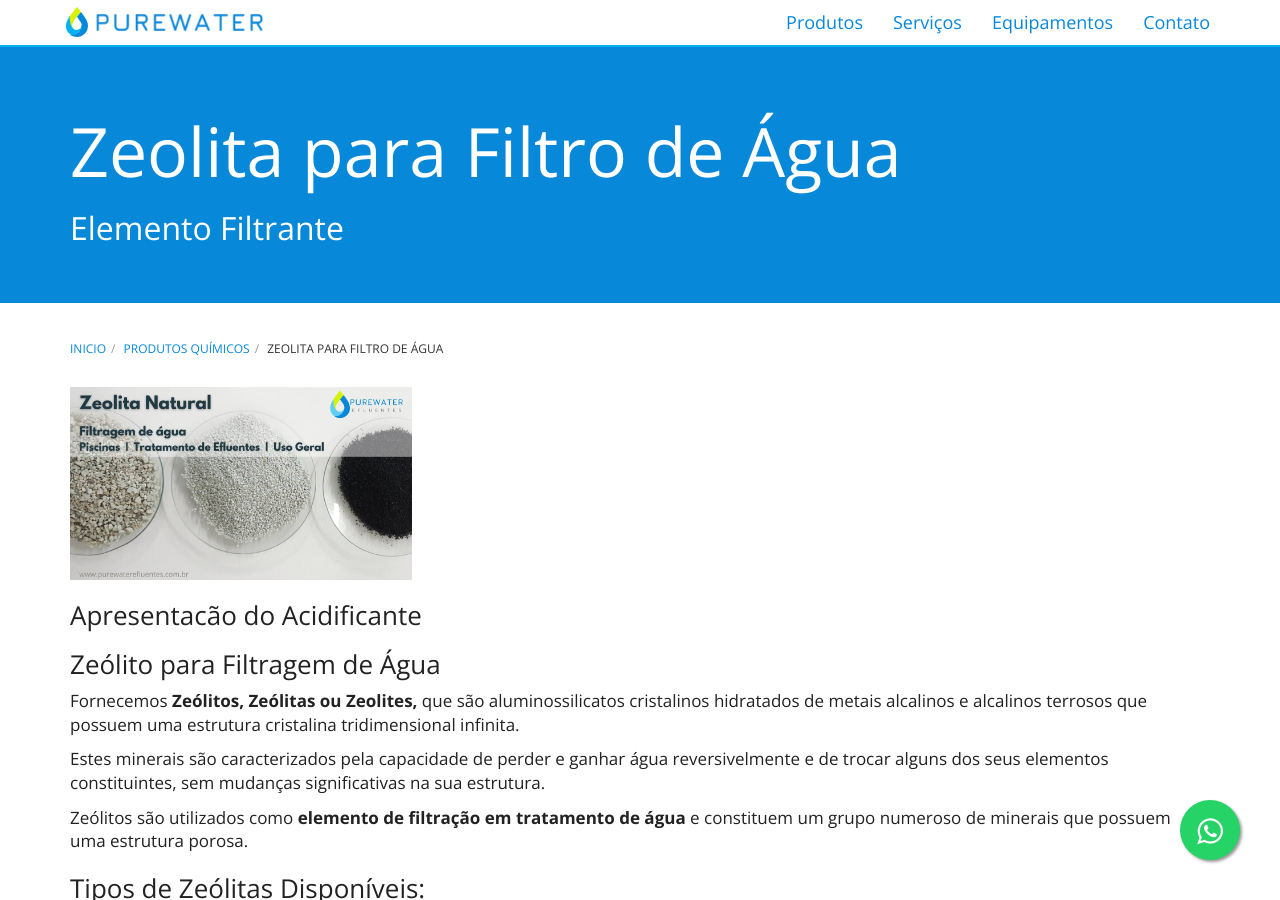
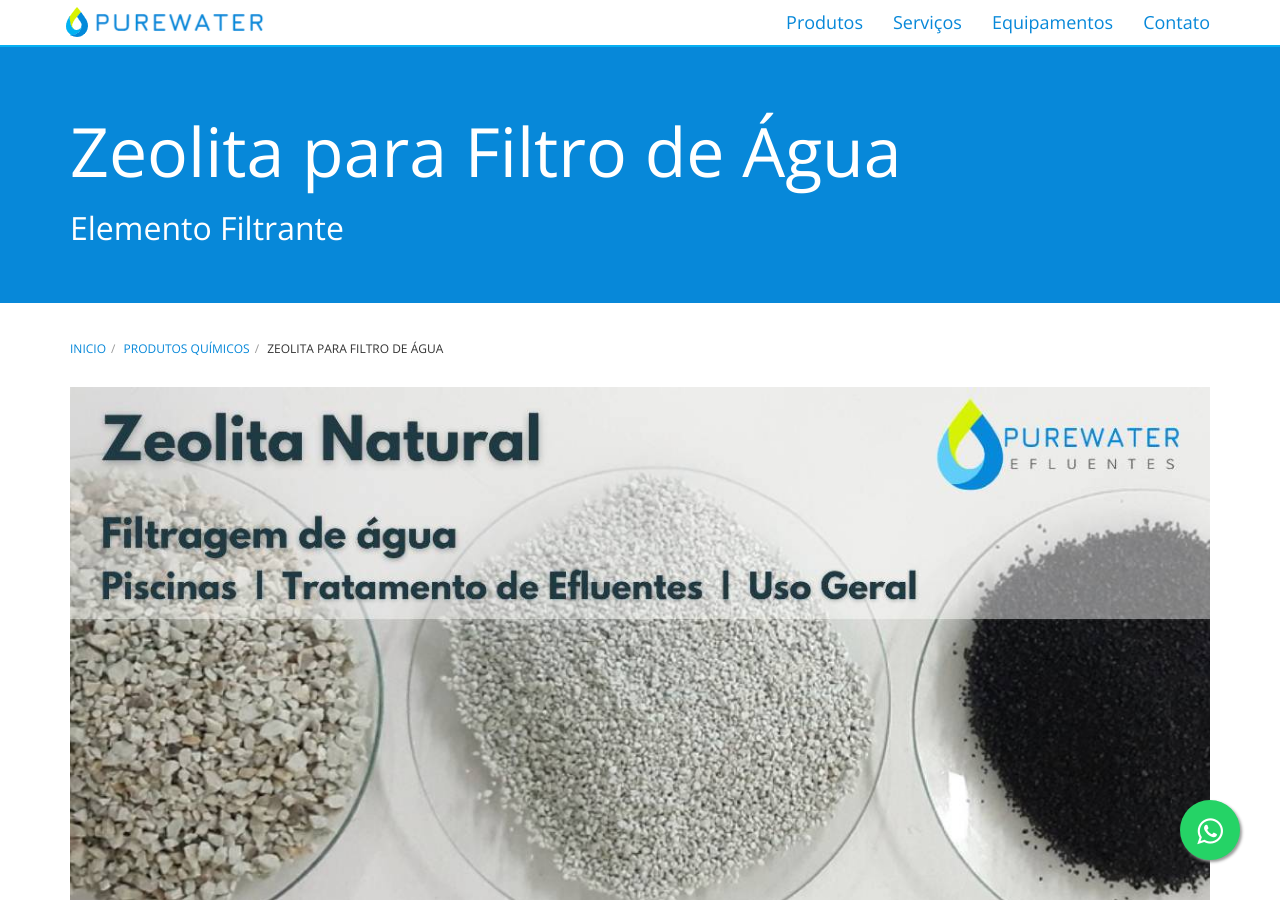
Before and after one commit to purewaterefluentes/purewaterefluentes.github.io, a Jekyll site: the page built from produtos/zeolita-para-filtro-de-agua.md, in a window 1280 px wide and 900 px high. Built offline with Jekyll 4.4.1, drawn with Linux system fonts in a browser that asks for light colours; nearby versions of some CDN libraries; library files that are not in the unit come from our copies.

Commit message:
Update zeolita-para-filtro-de-agua.md

```diff
--- a/produtos/zeolita-para-filtro-de-agua.md
+++ b/produtos/zeolita-para-filtro-de-agua.md
@@ -6,7 +6,7 @@
 keywords: zeolita, filtracacao, purificacao, agua, piscina, mineral, adsorver
 description: Zeólita é um mineral que tem a capacidade de adsorver a amônia da água, são aluminossilicatos cristalinos hidratados de metais alcalinos e alcalinos terrosos que possuem uma estrutura cristalina tridimensional infinita, usados para filtração.
 ---
-<img class="img-responsive pull-center" style="max-width: 30%;" src="../../website/images/zeolita_para_filtro_de_agua.jpg" alt="Zeolita_Natural_para_Filtro_agua">
+<img class="img-responsive pull-center" style="max-width: 50;" src="../../website/images/zeolita_para_filtro_de_agua.jpg" alt="Zeolita_Natural_para_Filtro_agua">
 
 ### Apresentacão do Acidificante
 
```
